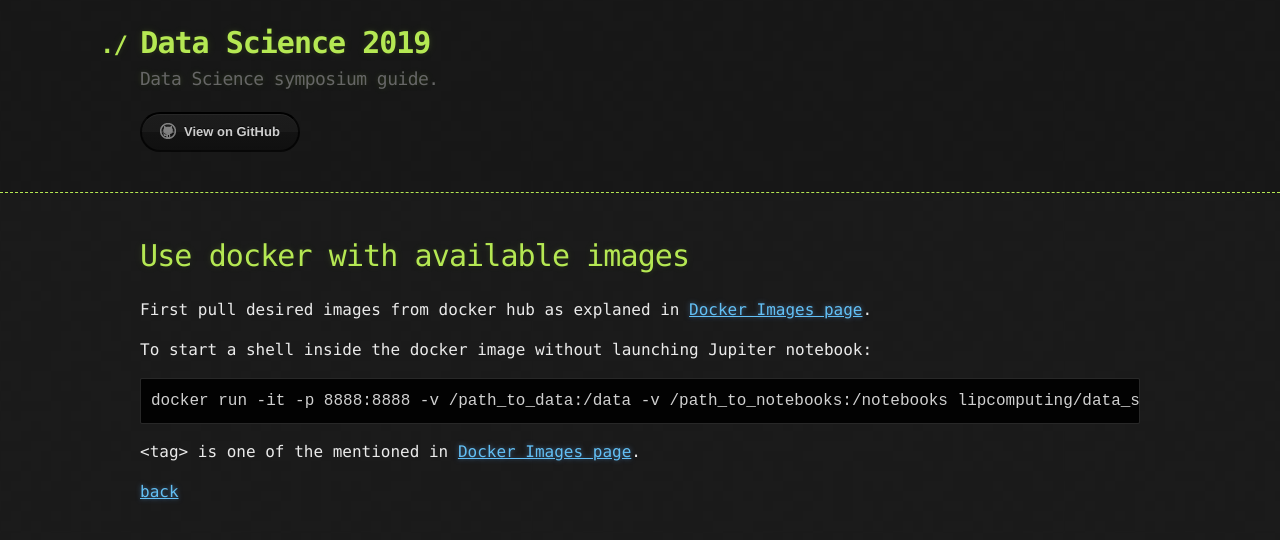
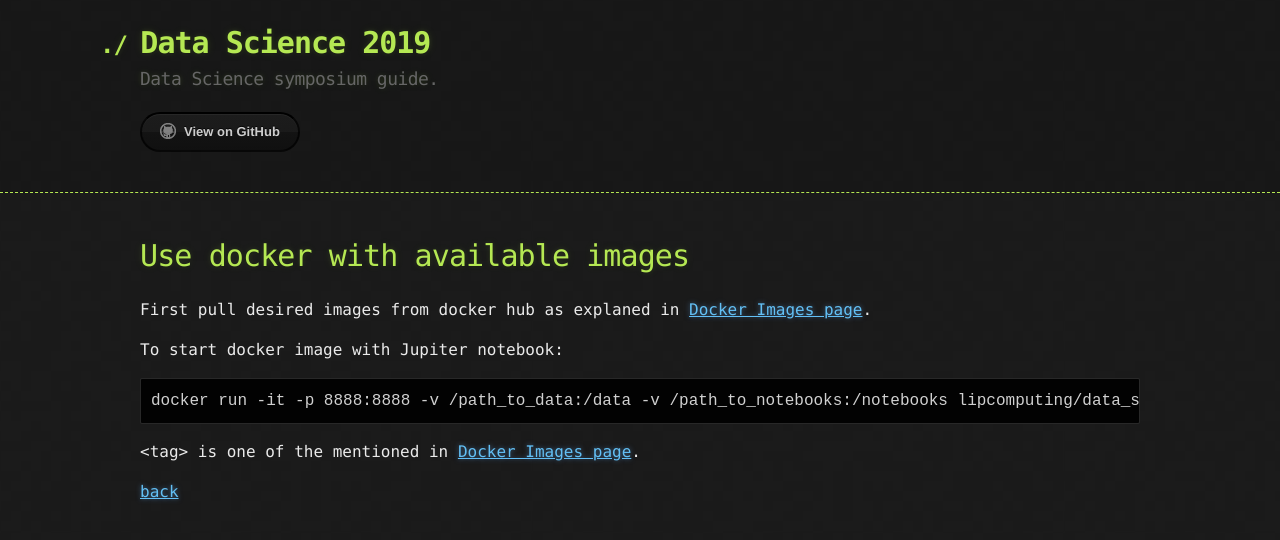
Before and after one commit to LIP-Computing/datascience2019, a Jekyll site: the page built from docs/use_docker.md, in a window 1280 px wide. Shown: the top 540 px of the page. Built offline with Jekyll 4.4.1, drawn with Linux system fonts in a browser that asks for light colours.

Commit message:
Correct docker usage text

````diff
--- a/docs/use_docker.md
+++ b/docs/use_docker.md
@@ -7,7 +7,7 @@ layout: default
 
 First pull desired images from docker hub as explaned in [Docker Images page](./docker_images.html).
 
-To start a shell inside the docker image without launching Jupiter notebook:
+To start docker image with Jupiter notebook:
 
 ```
 docker run -it -p 8888:8888 -v /path_to_data:/data -v /path_to_notebooks:/notebooks lipcomputing/data_science_school_2019:<tag>
````
